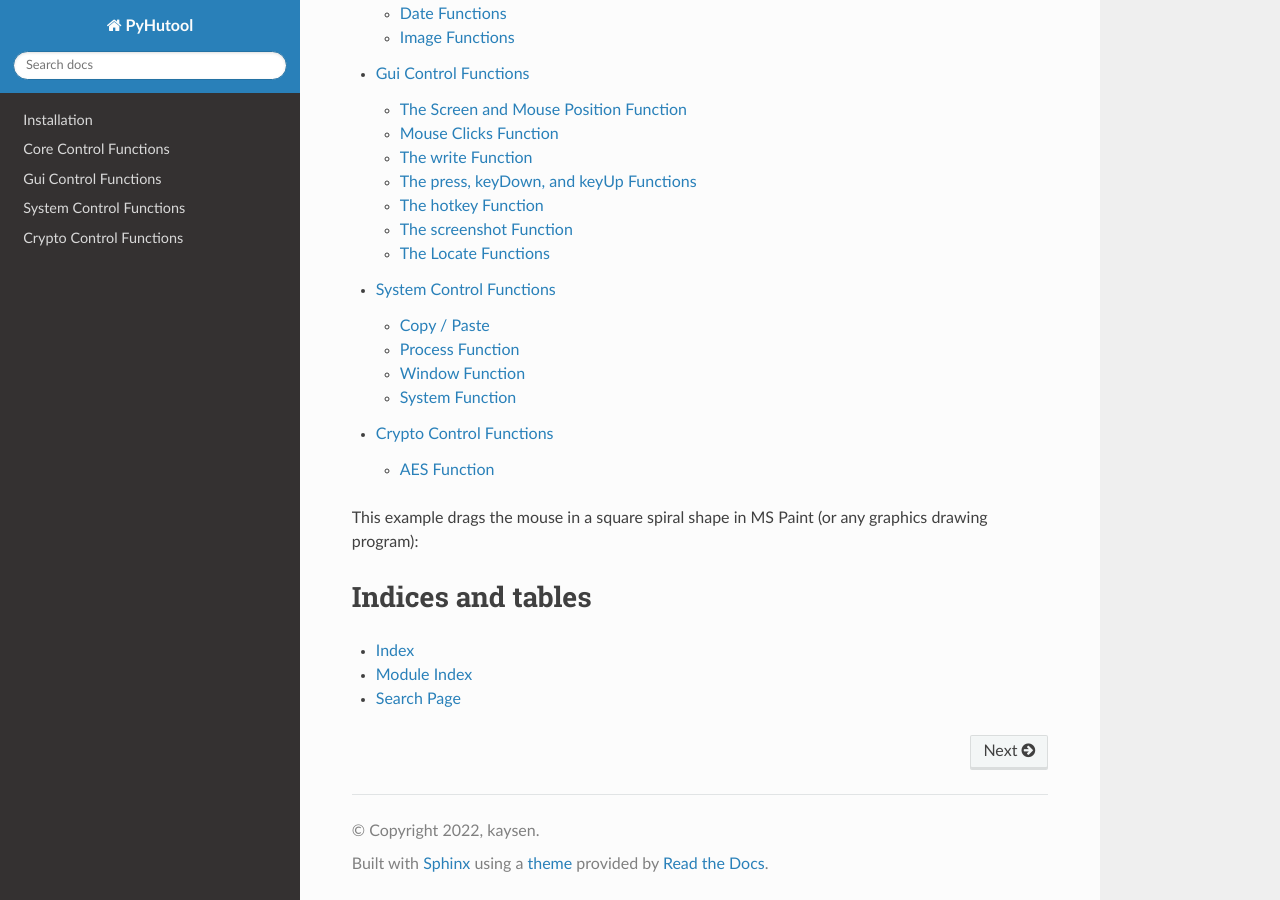
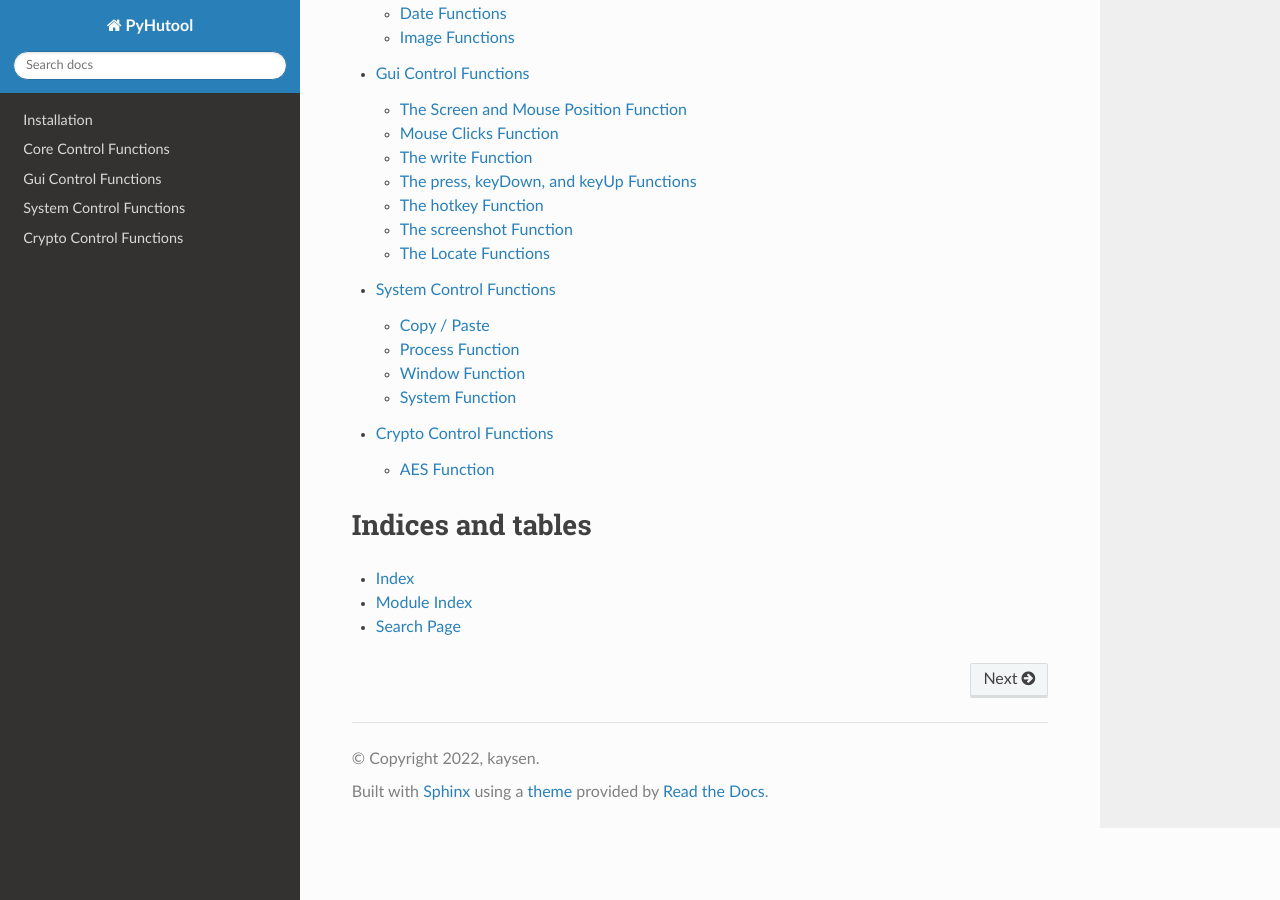
Before and after one commit to KAY53N/PyHutool, a Sphinx documentation site: the page built from docs/index.rst, in a window 1280 px wide and 900 px high, scrolled down 696 px. Built offline with Sphinx 7.4.7 and the Read the Docs theme 2.0.0, drawn with Linux system fonts in a browser that asks for light colours.

Commit message:
移除多余内容

```diff
--- a/docs/index.rst
+++ b/docs/index.rst
@@ -29,7 +29,6 @@ Contents:
     system.rst
     crypto.rst
 
-This example drags the mouse in a square spiral shape in MS Paint (or any graphics drawing program):
 
 .. toctree::
    :maxdepth: 2
```
